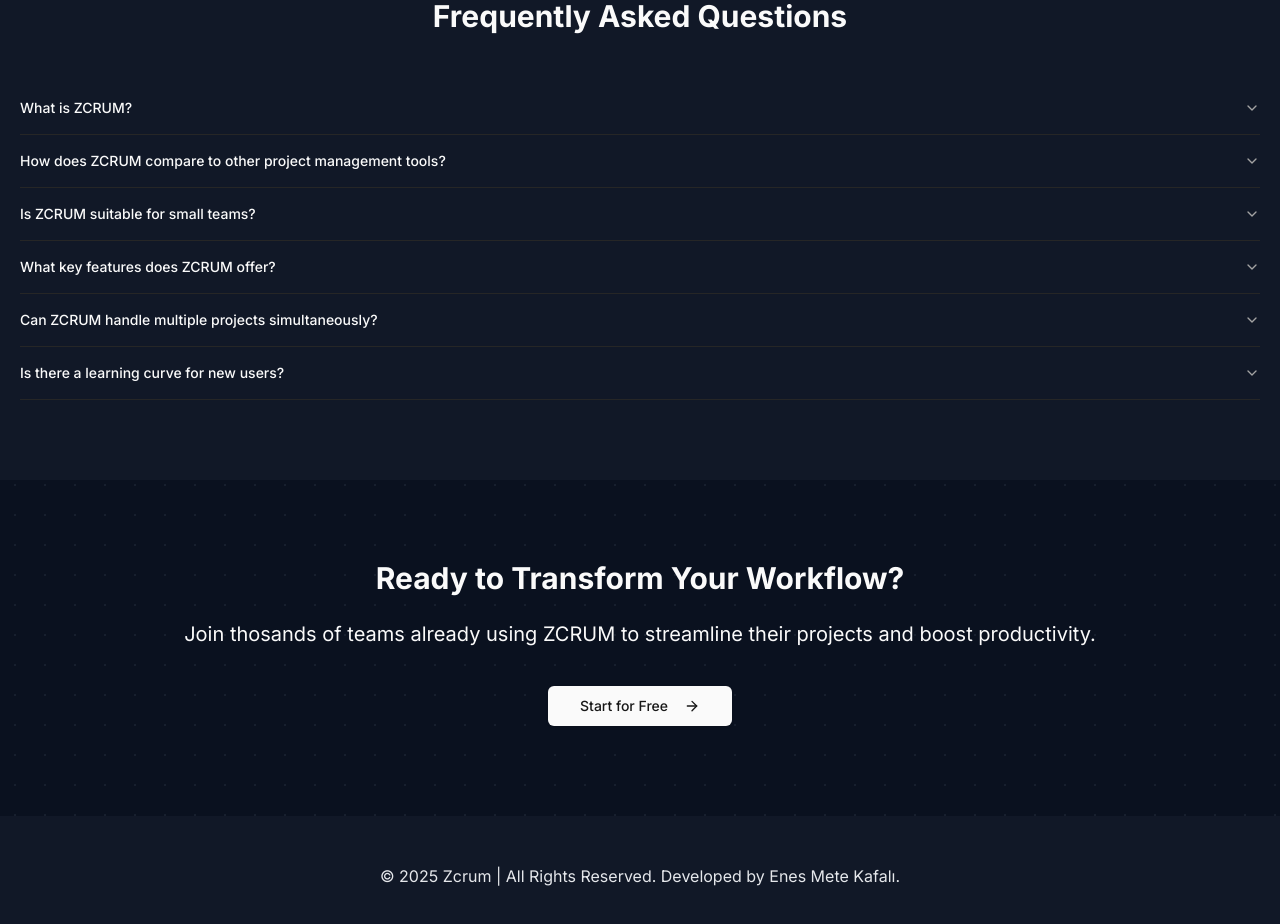
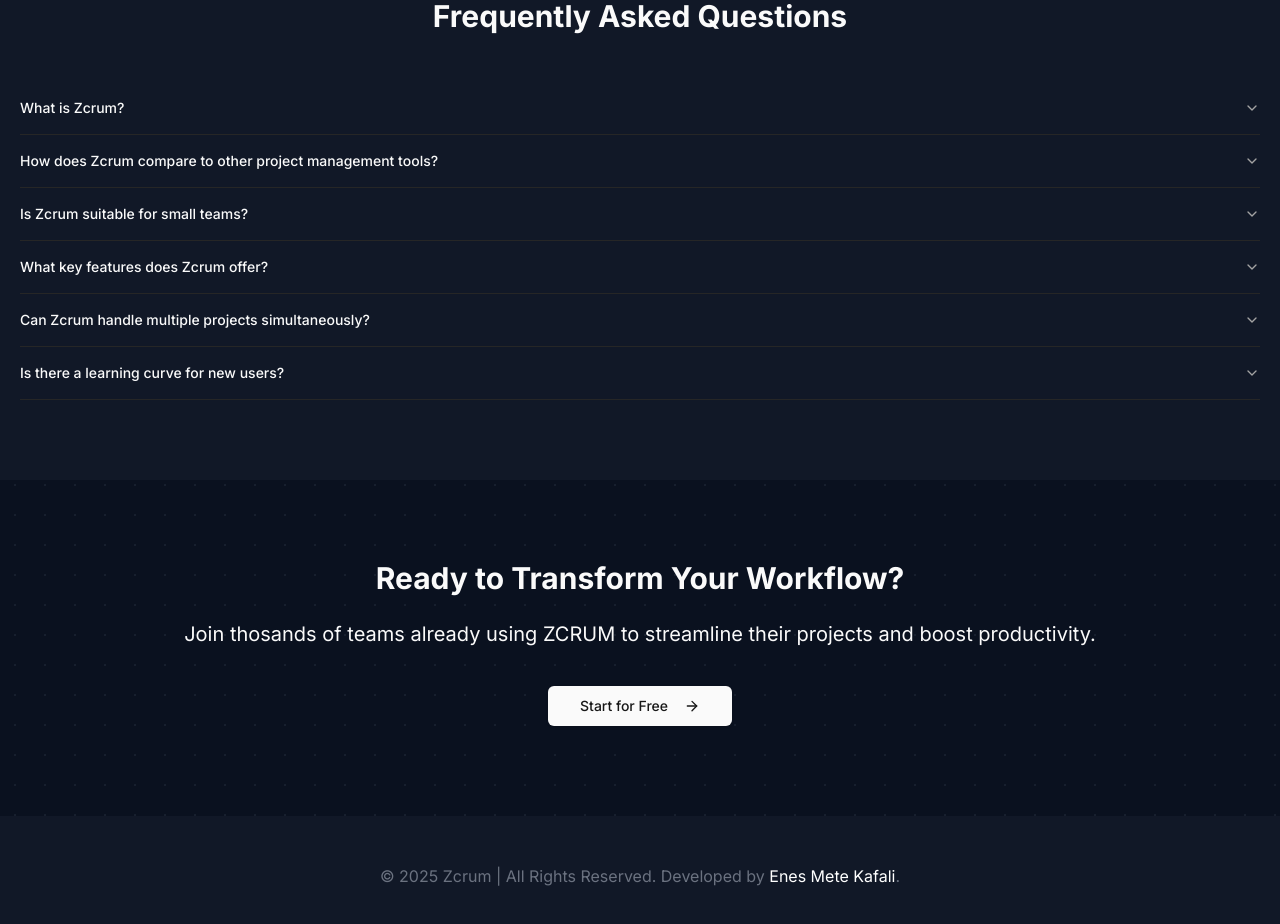
Before and after one commit to enesmetek/zcrum, a Next.js app: page / in a window 1280 px wide. Shown: the part 1660-2584 px from the top of the page. Built offline with nearby package versions, Linux system fonts and the light colour scheme; no server answers.

Commit message:
Fix: Landing Page

```diff
--- a/components/footer.jsx
+++ b/components/footer.jsx
@@ -4,7 +4,7 @@ const Footer = () => {
     return (
       <footer className="bg-gray-900 py-12">
         <div className="container mx-auto px-4 text-center text-gray-200">
-          <p>© {year} Zcrum | All Rights Reserved. Developed by Enes Mete Kafalı.</p>
+          <p className="text-gray-500">© {year} Zcrum | All Rights Reserved. Developed by <a href="https://github.com/enesmetek" target="_blank" className="text-white">Enes Mete Kafali</a>.</p>
         </div>
       </footer>
     );
--- a/components/header.jsx
+++ b/components/header.jsx
@@ -19,18 +19,18 @@ const Header = () => {
           />
         </Link>
         <div className="flex items-ceter gap-4">
-          <Link href='/project/create'>
-            <Button variant="primary" className="flex items-center gap-2 bg-blue-500 hover:bg-blue-700">
+          <Link href="/project/create">
+            <Button variant="destructive" className="flex items-center gap-2">
               <PenBox size={18} />
-              <span>Create Project</span>
+              <span className="hidden md:inline">Create Project</span>
             </Button>
           </Link>
+
           <SignedOut>
             <SignInButton forceRedirectUrl="/onboarding">
               <Button variant="outline">Login</Button>
             </SignInButton>
           </SignedOut>
-
           <SignedIn>
             <UserMenu />
           </SignedIn>
--- a/data/faqs.json
+++ b/data/faqs.json
@@ -1,26 +1,26 @@
 [
     {
-      "question": "What is ZCRUM?",
-      "answer": "ZCRUM is a powerful project management tool designed to help teams organize, track, and manage their work efficiently. It combines intuitive design with robust features to streamline your workflow and boost productivity."
+      "question": "What is Zcrum?",
+      "answer": "Zcrum is a powerful project management tool designed to help teams organize, track, and manage their work efficiently. It combines intuitive design with robust features to streamline your workflow and boost productivity."
     },
     {
-      "question": "How does ZCRUM compare to other project management tools?",
-      "answer": "ZCRUM offers a unique combination of intuitive design, powerful features, and flexibility. Unlike other tools, we focus on providing a seamless experience for both agile and traditional project management methodologies, making it versatile for various team structures and project types."
+      "question": "How does Zcrum compare to other project management tools?",
+      "answer": "Zcrum offers a unique combination of intuitive design, powerful features, and flexibility. Unlike other tools, we focus on providing a seamless experience for both agile and traditional project management methodologies, making it versatile for various team structures and project types."
     },
     {
-      "question": "Is ZCRUM suitable for small teams?",
-      "answer": "Absolutely! ZCRUM is designed to be scalable and flexible. It works great for small teams and can easily grow with your organization as it expands. Our user-friendly interface ensures that teams of any size can quickly adapt and start benefiting from ZCRUM's features."
+      "question": "Is Zcrum suitable for small teams?",
+      "answer": "Absolutely! Zcrum is designed to be scalable and flexible. It works great for small teams and can easily grow with your organization as it expands. Our user-friendly interface ensures that teams of any size can quickly adapt and start benefiting from Zcrum's features."
     },
     {
-      "question": "What key features does ZCRUM offer?",
-      "answer": "ZCRUM provides a range of powerful features including intuitive Kanban boards for visualizing workflow, robust sprint planning tools for agile teams, comprehensive reporting for data-driven decisions, customizable workflows, time tracking, and team collaboration tools. These features work seamlessly together to enhance your project management experience."
+      "question": "What key features does Zcrum offer?",
+      "answer": "Zcrum provides a range of powerful features including intuitive Kanban boards for visualizing workflow, robust sprint planning tools for agile teams, comprehensive reporting for data-driven decisions, customizable workflows, time tracking, and team collaboration tools. These features work seamlessly together to enhance your project management experience."
     },
     {
-      "question": "Can ZCRUM handle multiple projects simultaneously?",
-      "answer": "Yes, ZCRUM is built to manage multiple projects concurrently. You can easily switch between projects, and get a bird's-eye view of all your ongoing work. This makes ZCRUM ideal for organizations juggling multiple projects or clients."
+      "question": "Can Zcrum handle multiple projects simultaneously?",
+      "answer": "Yes, Zcrum is built to manage multiple projects concurrently. You can easily switch between projects, and get a bird's-eye view of all your ongoing work. This makes Zcrum ideal for organizations juggling multiple projects or clients."
     },
     {
       "question": "Is there a learning curve for new users?",
-      "answer": "While ZCRUM is packed with features, we've designed it with user-friendliness in mind. New users can quickly get up to speed thanks to our intuitive interface, helpful onboarding process, and comprehensive documentation."
+      "answer": "While Zcrum is packed with features, we've designed it with user-friendliness in mind. New users can quickly get up to speed thanks to our intuitive interface, helpful onboarding process, and comprehensive documentation."
     }
   ]
```
